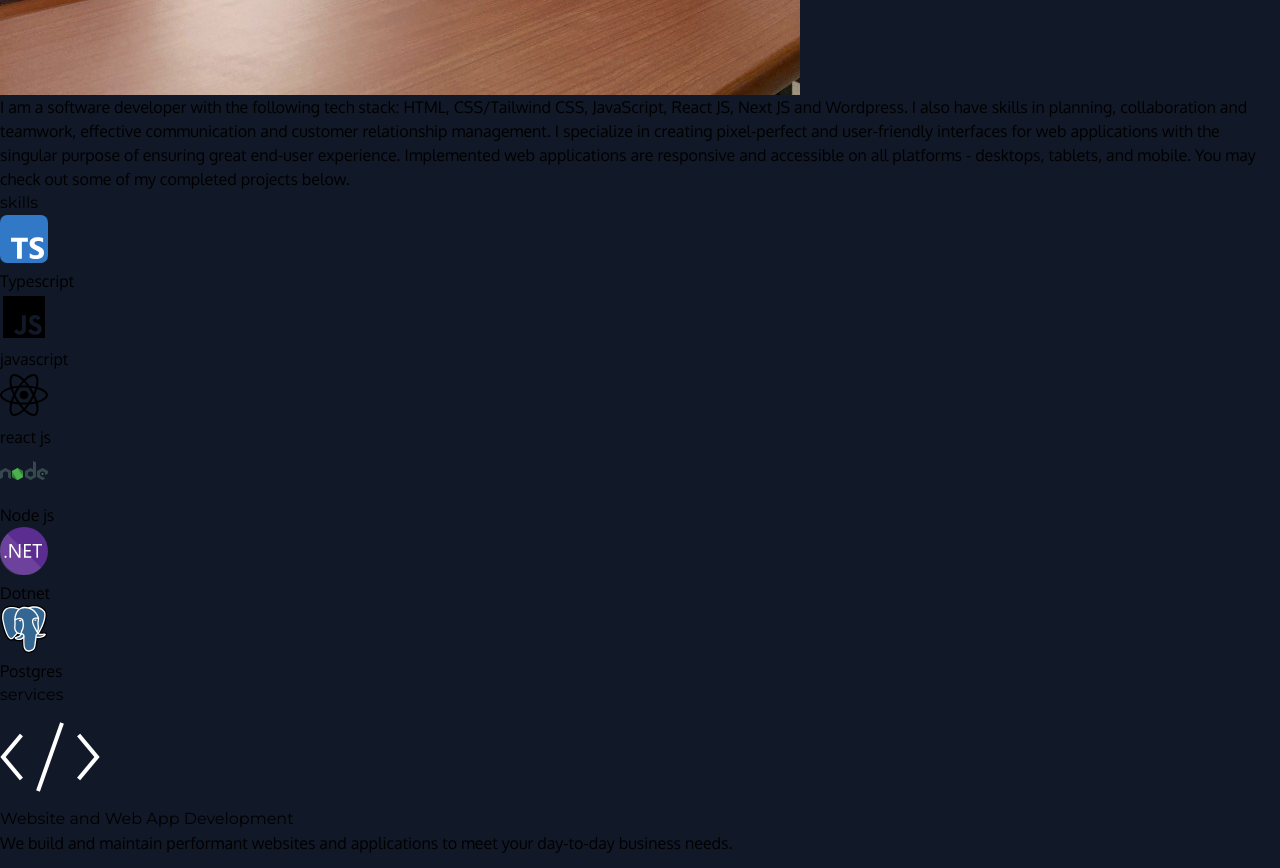
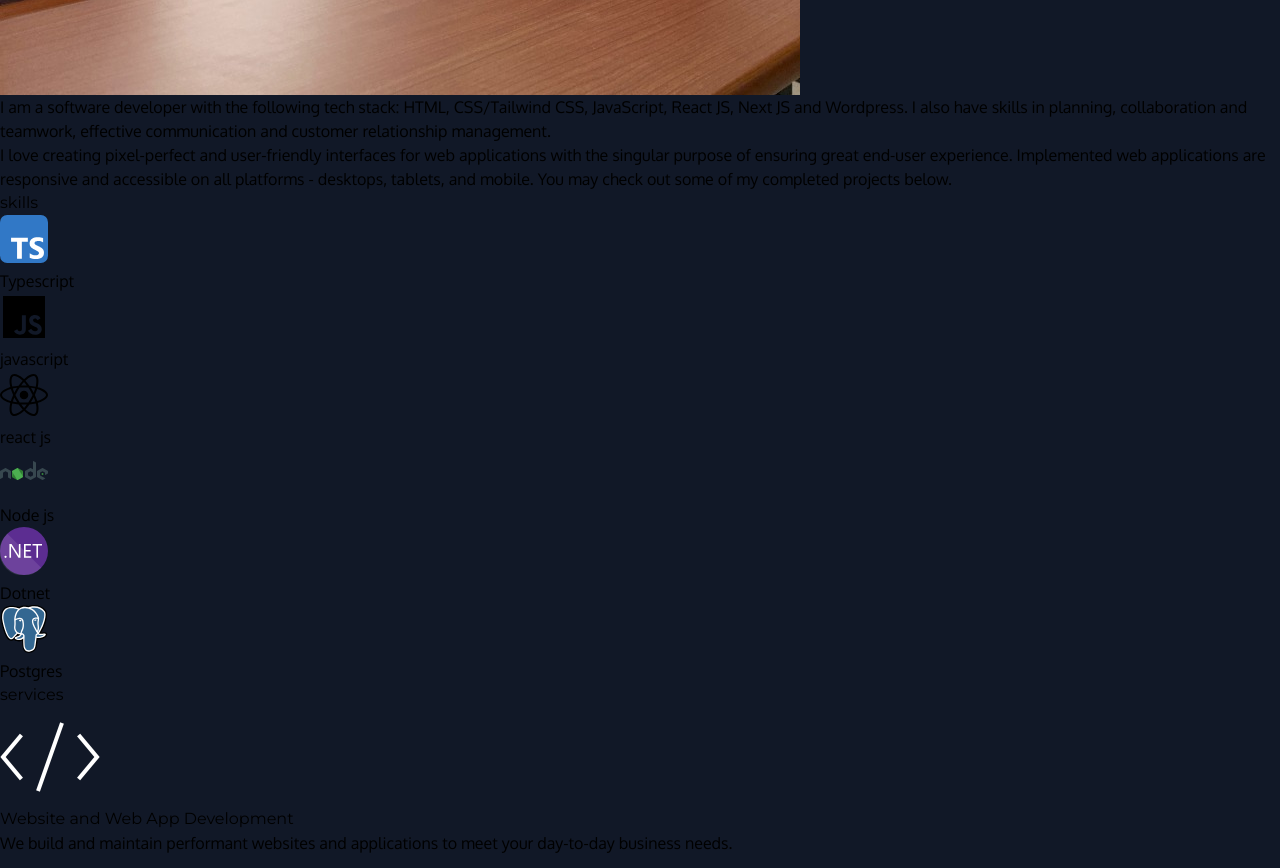
Before and after one commit to OluseunAkintayo/nextjs-portfolio, a Next.js app: page / in a window 1280 px wide. Shown: the part 2932-3800 px from the top of the page. Built offline with nearby package versions, Linux system fonts and the light colour scheme.

Commit message:
Update page styling

```diff
--- a/components/Home/About/index.tsx
+++ b/components/Home/About/index.tsx
@@ -20,7 +20,7 @@ const About = (props: Props) => {
 					>
 					</motion.div>
 					<motion.div
-						className="flex flex-col justify-center items-center gap-8 rounded shadow-md shadow-slate-700 border border-gray-700 aspect-square p-8"
+						className="flex flex-col justify-center items-center gap-8 rounded shadow-md lg:shadow-slate-800 lg:border lg:border-gray-800 aspect-square p-8"
 						initial={{ scale: 0.5, opacity: 0 }}
 						whileInView={{ scale: 1, opacity: 1 }}
 						transition={{ duration: 1 }}
@@ -29,8 +29,8 @@ const About = (props: Props) => {
 							className='oblock lg:hidden rounded-full w-1/3'
 							alt="Oluseun Oladiipo"
 						/>
-						<p className='leading-8 mt-4 lg:mt-0 lg:text-left text-justify'>
-							I am a software developer with the following tech stack:  HTML, CSS/Tailwind CSS, JavaScript, React JS, Next JS and Wordpress. I also have skills in planning, collaboration and teamwork, effective communication and customer relationship management. I specialize in creating pixel-perfect and user-friendly interfaces for web applications with the singular purpose of ensuring great end-user experience. Implemented web applications are responsive and accessible on all platforms - desktops, tablets, and mobile.
+						<p className='leading-8 mt-4 lg:mt-0 lg:text-left text-justify max-w-[550px]'>
+							I am a software developer with the following tech stack:  HTML, CSS/Tailwind CSS, JavaScript, React JS, Next JS and Wordpress. I also have skills in planning, collaboration and teamwork, effective communication and customer relationship management.<br /> I love creating pixel-perfect and user-friendly interfaces for web applications with the singular purpose of ensuring great end-user experience. Implemented web applications are responsive and accessible on all platforms - desktops, tablets, and mobile.
 							You may check out some of my completed projects <Link href="#projects"><span className='text-gray-500 cursor-pointer underline'>below</span></Link>.
 						</p>
 					</motion.div>
```
